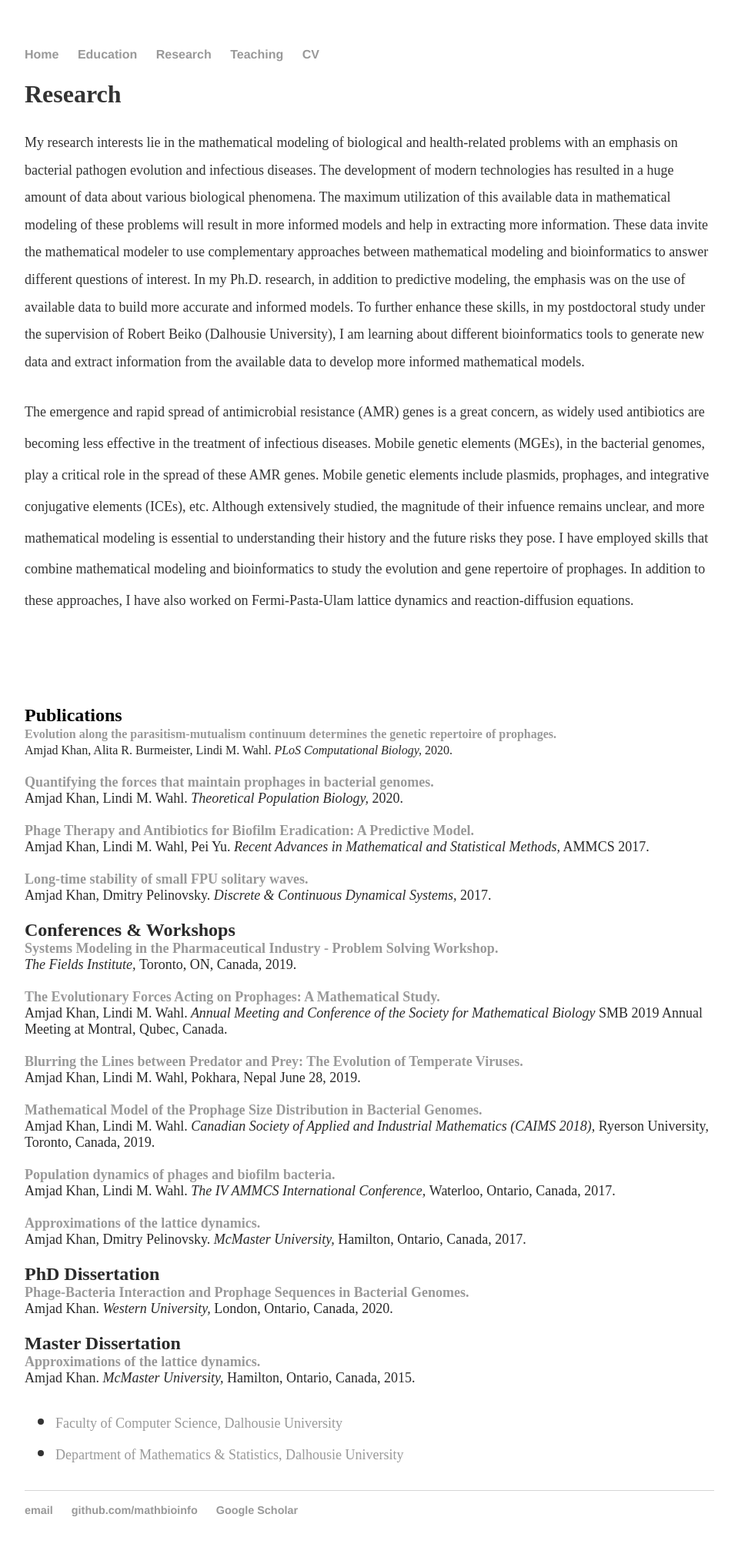
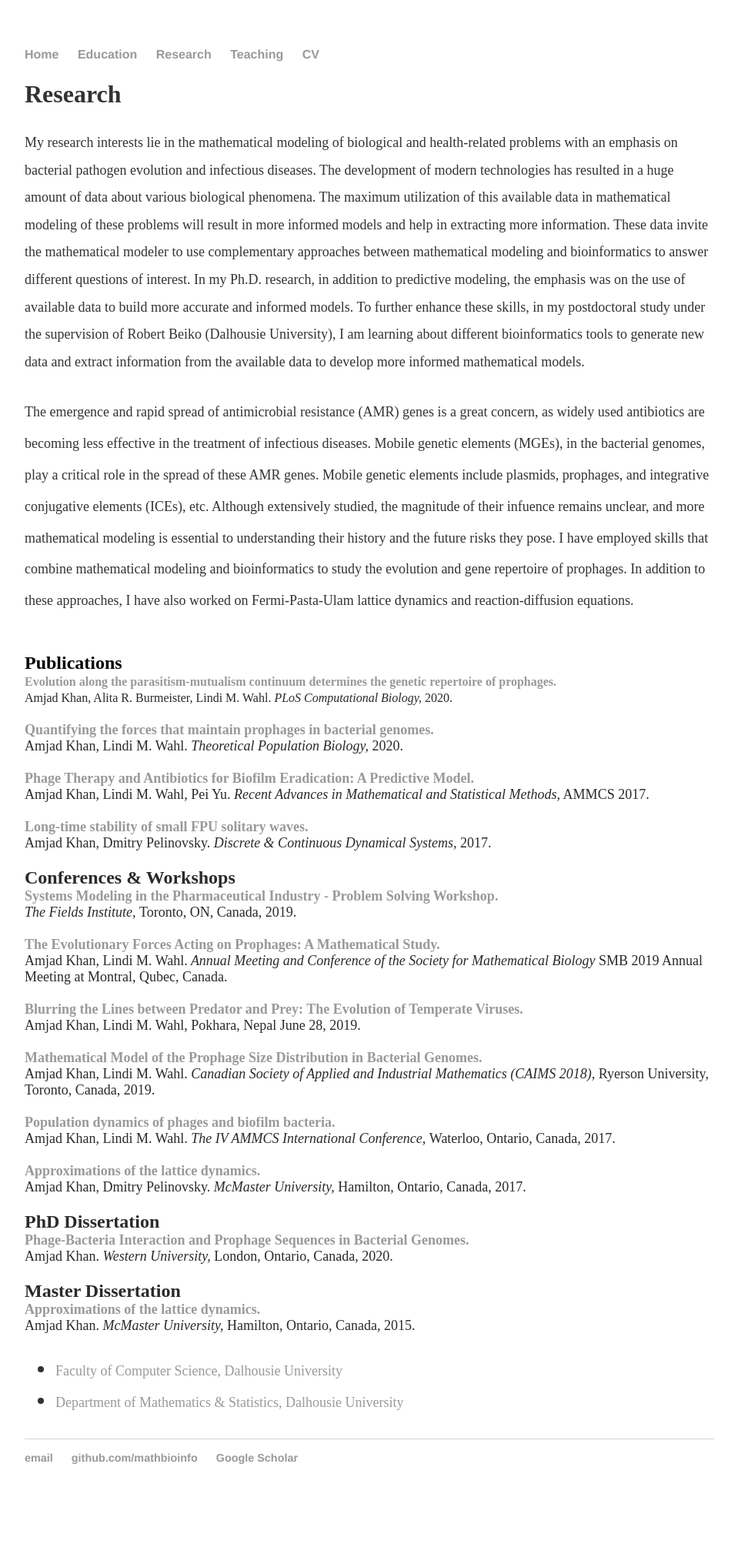
Before and after one commit to MathBioInfo/amjadkhan, a Jekyll site: the page built from Research/index.html, in a window 1280 px wide. Shown: the whole page at 77% size, without its empty margins (160-1119 px from the left). Built offline with Jekyll 4.4.1, drawn with Linux system fonts in a browser that asks for light colours; after the commit the page ends 1964 px from its top, so only the background shows below that.

Commit message:
Update index.html

```diff
--- a/Research/index.html
+++ b/Research/index.html
@@ -28,8 +28,8 @@ title: About my research
 			essential to understanding their history and the future risks they pose. I have employed skills that combine
 			mathematical modeling and bioinformatics to study the evolution and gene repertoire of prophages. In addition
 			to these approaches, I have also worked on Fermi-Pasta-Ulam lattice dynamics and reaction-diffusion
-			equations.
-			<p class="clear">&nbsp;</p>
+			equations.</p>
+			<!--<p class="clear">&nbsp;</p>
 			<!--<h3> Pulications</p>-->
 			<!--<div class="paragraph"><font color="#2a2a2a" size="3">-->
 	<br><font size="5"><b>Publications</b></font><br>
```
